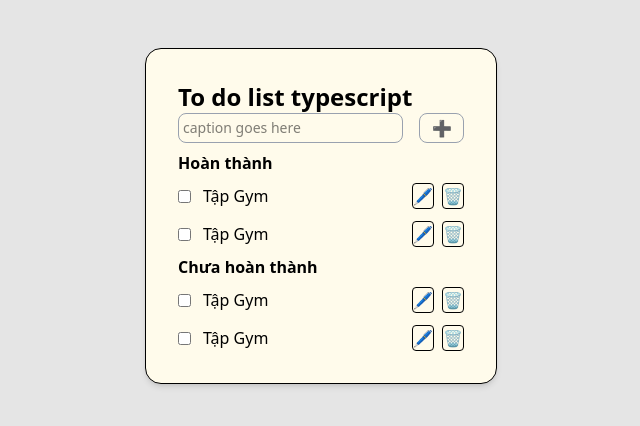
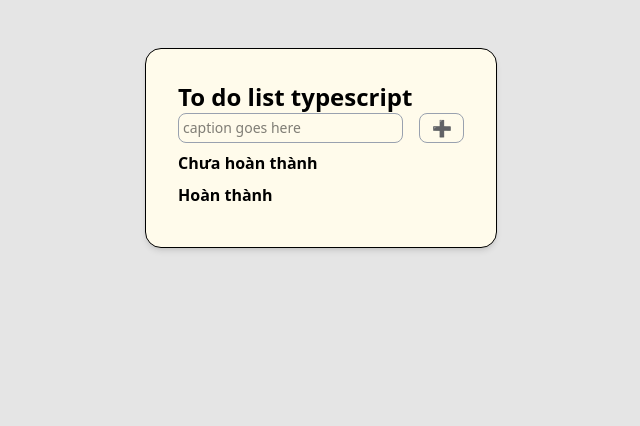
Before and after one commit to NhatNamNQ/To-do-list, a React (Vite) app: page / in a window 1280 px wide. Shown: the top 426 px of the page, without its empty margins (319-959 px from the left). Built offline with nearby package versions, Linux system fonts and the light colour scheme.

Commit message:
Add task creation and toggle done status

```diff
--- a/src/components/TaskInput/TaskInput.tsx
+++ b/src/components/TaskInput/TaskInput.tsx
@@ -1,13 +1,34 @@
-export default function TaskInput() {
+import { useState } from 'react'
+
+interface TaskInputProps {
+  addTodo: (name: string) => void
+}
+
+export default function TaskInput(props: TaskInputProps) {
+  const { addTodo } = props
+  const [name, setName] = useState<string>('')
+
+  const handleSubmit = (event: React.FormEvent<HTMLFormElement>) => {
+    event.preventDefault()
+    addTodo(name)
+  }
+
+  const onChangeInput = (event: React.ChangeEvent<HTMLInputElement>) => {
+    setName(event.target.value)
+  }
+
   return (
-    <div className='flex gap-4'>
+    <div>
+      <form className='flex gap-4' onSubmit={handleSubmit}>
         <input
           className='w-full border border-gray-400 rounded-lg p-1 text-sm focus:outline-none focus:border-black'
           placeholder='caption goes here'
+          onChange={onChangeInput}
         />
         <button type='submit' className='border border-gray-400 rounded-lg w-[20%]'>
           ➕
         </button>
+      </form>
     </div>
   )
 }
--- a/src/components/TaskList/TaskList.tsx
+++ b/src/components/TaskList/TaskList.tsx
@@ -1,19 +1,28 @@
+import type { Todo } from '../@types/todo.type'
+
 interface TaskListProps {
   doneTaskList?: boolean
+  todos: Todo[]
+  handleDoneToDo: (id: string, done: boolean) => void
 }
 
 export default function TaskList(props: TaskListProps) {
-  const { doneTaskList } = props
-  console.log(doneTaskList)
+  const { doneTaskList, todos, handleDoneToDo } = props
+  console.log(todos)
+
+  const onChangeCheckbox = (idTodo: string) => (event: React.ChangeEvent<HTMLInputElement>) => {
+    handleDoneToDo(idTodo, event.target.checked)
+  }
 
   return (
     <div>
       <h2 className='mt-2 mb-2 font-bold'>{doneTaskList ? 'Hoàn thành' : 'Chưa hoàn thành'}</h2>
       <div className='space-y-3'>
-        <div className='flex items-center justify-between gap-4'>
+        {todos.map((todo) => (
+          <div className='flex items-center justify-between gap-4' key={todo.id}>
             <div className='flex items-center gap-3'>
-            <input type='checkbox' />
-            <span className='truncate'>Tập Gym</span>
+              <input type='checkbox' checked={todo.done} onChange={onChangeCheckbox(todo.id)} />
+              <span className='truncate'>{todo.name}</span>
             </div>
 
             <div className='flex justify-end w-[30%] gap-2'>
@@ -21,18 +30,7 @@
               <button className=' border rounded hover:bg-gray-100'>🗑️</button>
             </div>
           </div>
-
-        <div className='flex items-center justify-between gap-4'>
-          <div className='flex items-center gap-3'>
-            <input type='checkbox' />
-            <span className='truncate'>Tập Gym</span>
-          </div>
-
-          <div className='flex justify-end w-[30%] gap-2'>
-            <button className='border rounded hover:bg-gray-100'>🖊️</button>
-            <button className=' border rounded hover:bg-gray-100'>🗑️</button>
-          </div>
-        </div>
+        ))}
       </div>
     </div>
   )
--- a/src/components/TodoList/TodoList.tsx
+++ b/src/components/TodoList/TodoList.tsx
@@ -1,14 +1,35 @@
+import { useState } from 'react'
 import TaskInput from '../TaskInput/TaskInput'
 import TaskList from '../TaskList/TaskList'
+import type { Todo } from '../@types/todo.type'
 
 export default function TodoList() {
+  const [todos, setTodos] = useState<Todo[]>([])
+  const doneTodos = todos.filter((todo) => todo.done)
+  const notDoneTodos = todos.filter((todo) => !todo.done)
+
+  const addTodo = (name: string) => {
+    const todo: Todo = {
+      name,
+      done: false,
+      id: new Date().toISOString()
+    }
+    setTodos((prev) => [...prev, todo])
+  }
+
+  const handleDoneTodo = (id: string, done: boolean) => {
+    setTodos((prev) => {
+      return prev.map((todo) => (todo.id === id ? { ...todo, done } : todo))
+    })
+  }
+
   return (
     <div className='p-[3rem] bg-[#e5e5e5] h-screen'>
       <div className='bg-amber-50 max-w-[22rem] p-[2rem] m-auto border rounded-2xl shadow-md'>
         <h1 className='text-2xl font-extrabold'>To do list typescript</h1>
-        <TaskInput />
-        <TaskList doneTaskList={true} />
-        <TaskList doneTaskList={false} />
+        <TaskInput addTodo={addTodo} />
+        <TaskList doneTaskList={false} todos={notDoneTodos} handleDoneToDo={handleDoneTodo} />
+        <TaskList doneTaskList={true} todos={doneTodos} handleDoneToDo={handleDoneTodo} />
       </div>
     </div>
   )
```
Lines whose indentation alone changed are shown as unchanged.
